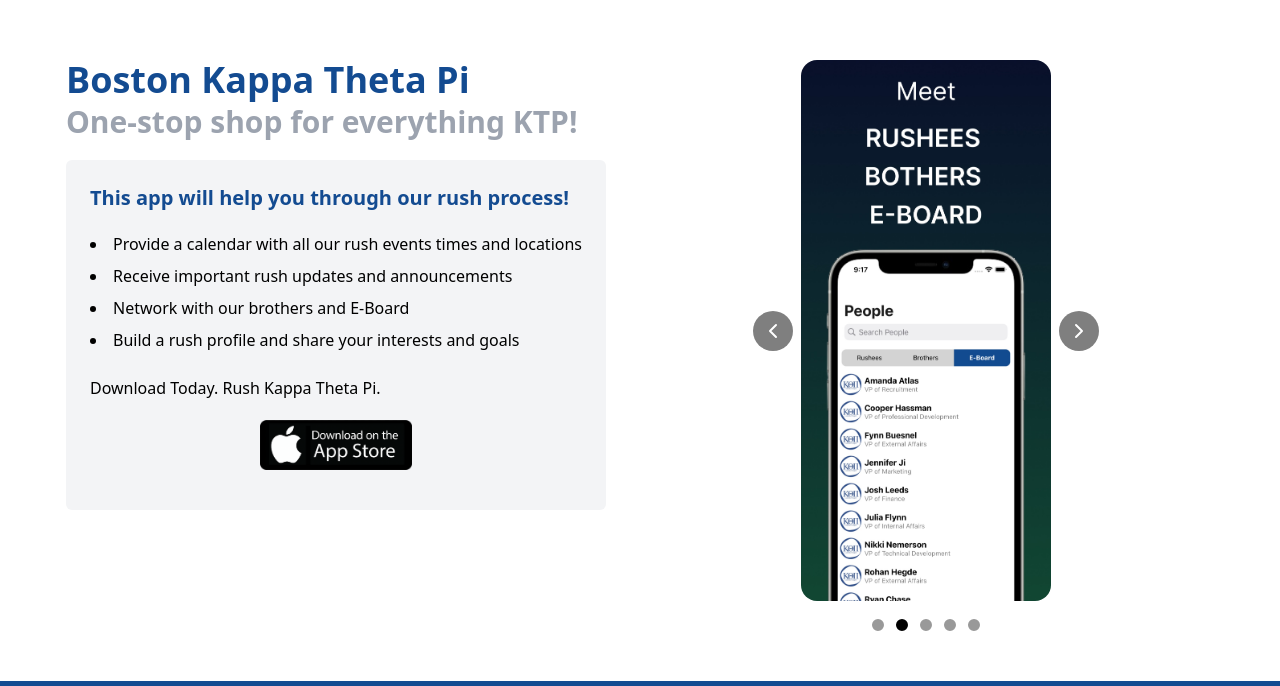
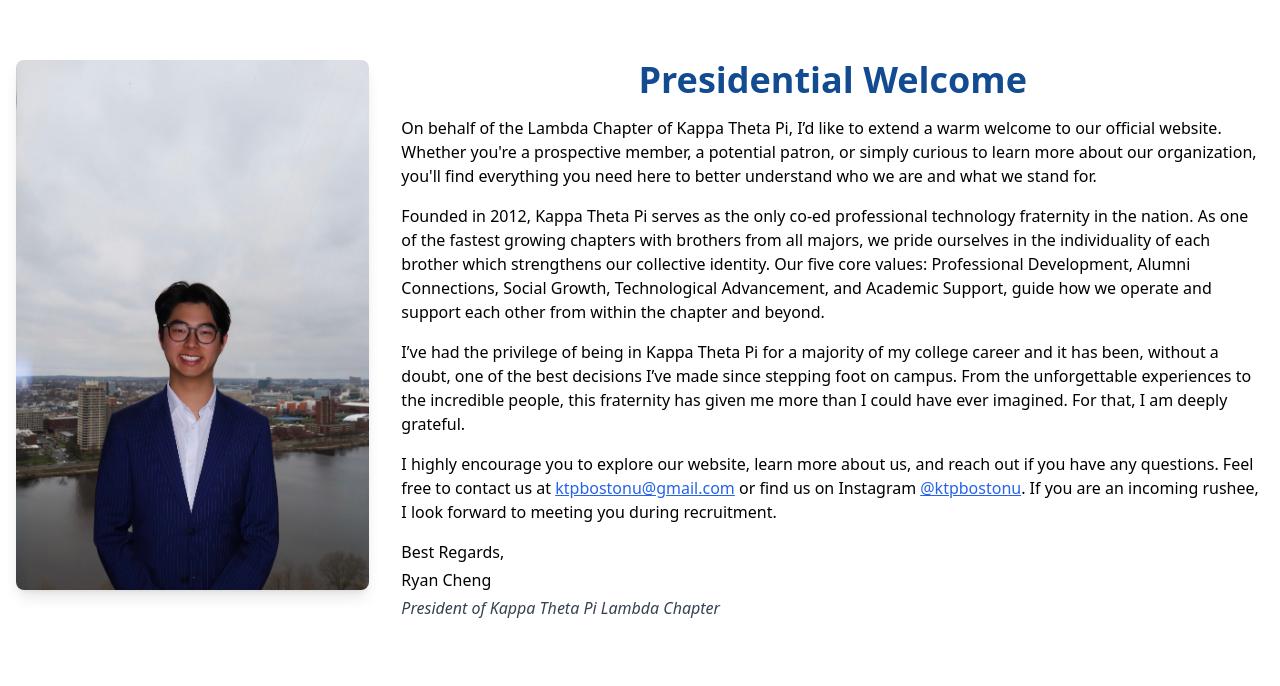
Before and after one commit to thomas211738/website, a React (Vite) app in the folder ktp-website/: page / in a window 1280 px wide. Shown: the part 1514-2200 px from the top of the page. Built offline with nearby package versions, Linux system fonts and the light colour scheme; no server answers.

Commit message:
Added Presidential Welcome Section

```diff
--- /dev/null
+++ b/ktp-website/src/components/PresidentialWelcome.tsx
@@ -0,0 +1,56 @@
+import React from 'react';
+import president from '../img/RChengWelcome.jpeg'; // Adjust the path as needed
+
+const PresidentialWelcome = () => {
+  return (
+    <section className="py-12 px-4 max-w-7xl mx-auto">
+      <div className="flex flex-col md:flex-row items-stretch gap-8">
+        {/* Image on the left */}
+        <img
+          src={president}
+          alt="Presidential Welcome"
+          className="w-full max-w-sm md:max-w-md lg:max-w-lg h-auto max-h-[530px] rounded-lg shadow-lg object-contain"
+        />
+
+        {/* Text on the right */}
+        <div className="text-center md:text-left">
+          <h2 className="text-center text-3xl sm:text-4xl font-black text-ktp-appblue mb-4">
+            Presidential Welcome
+          </h2>
+
+          <div>
+            <p className="mb-4 hover:scale-[1.02] transition-all duration-200 ease-in-out">
+              On behalf of the Lambda Chapter of Kappa Theta Pi, I’d like to extend a warm welcome to our official website. Whether you're a prospective member, a potential patron, or simply curious to learn more about our organization, you'll find everything you need here to better understand who we are and what we stand for.
+            </p>
+
+            <p className="mb-4 hover:scale-[1.02] transition-all duration-200 ease-in-out">
+              Founded in 2012, Kappa Theta Pi serves as the only co-ed professional technology fraternity in the nation. As one of the fastest growing chapters with brothers from all majors, we pride ourselves in the individuality of each brother which strengthens our collective identity. Our five core values: Professional Development, Alumni Connections, Social Growth, Technological Advancement, and Academic Support, guide how we operate and support each other from within the chapter and beyond.
+            </p>
+
+            <p className="mb-4 hover:scale-[1.02] transition-all duration-200 ease-in-out">
+              I’ve had the privilege of being in Kappa Theta Pi for a majority of my college career and it has been, without a doubt, one of the best decisions I’ve made since stepping foot on campus. From the unforgettable experiences to the incredible people, this fraternity has given me more than I could have ever imagined. For that, I am deeply grateful.
+            </p>
+
+            <p className="mb-4 hover:scale-[1.02] transition-all duration-200 ease-in-out">
+              I highly encourage you to explore our website, learn more about us, and reach out if you have any questions. Feel free to contact us at <a href="mailto:ktpbostonu@gmail.com" className="text-blue-600 underline hover:text-blue-800">ktpbostonu@gmail.com</a> or find us on Instagram
+              <a
+                href="https://www.instagram.com/ktpbostonu/"
+                target="_blank"
+                rel="noreferrer"
+                className="text-blue-600 underline hover:text-blue-800 ml-1"
+              >
+                @ktpbostonu
+              </a>. If you are an incoming rushee, I look forward to meeting you during recruitment.
+            </p>
+
+            <p className="mb-1">Best Regards,</p>
+            <p className="mb-1">Ryan Cheng</p>
+            <p className="mb-1 italic text-gray-700">President of Kappa Theta Pi Lambda Chapter</p>
+          </div>
+        </div>
+      </div>
+    </section>
+  );
+};
+
+export default PresidentialWelcome;
--- a/ktp-website/src/pages/Home.tsx
+++ b/ktp-website/src/pages/Home.tsx
@@ -19,6 +19,9 @@ import profile from "../img/App/profile.jpeg";
 import download from "../img/App/download.jpeg";
 import downloadonappstore from "../img/App/Download on App Store.png";
 const images = [events, people, alerts, profile, download]
+
+/*President Welcome IMAGES*/
+import PresidentialWelcome from '../components/PresidentialWelcome';
 
 /* Network IMAGES */
 import network from "../img/Network/Network.png";
@@ -106,6 +109,9 @@ function Home() {
         <img src={network} alt="network" className="mb-10" />
       </section>
 
+      {/* PRESIDENT WELCOME SECTION */}
+      <PresidentialWelcome />
+
       {/* KTP APP SECTION */}
       <section className="py-12 px-4">
   <div className="max-w-6xl mx-auto">
```
Also changed, not shown: ktp-website/src/img/RChengWelcome.jpeg (added).
